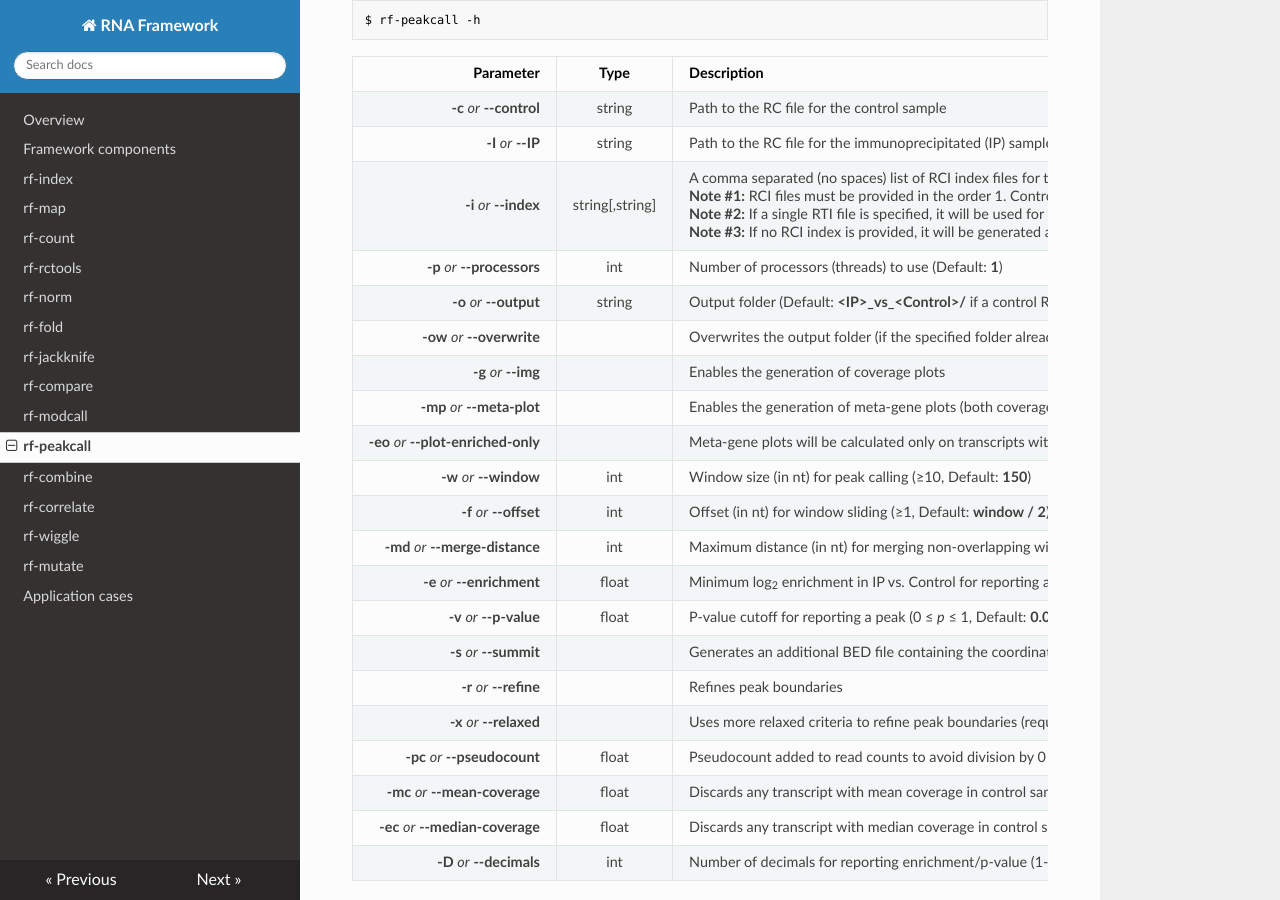
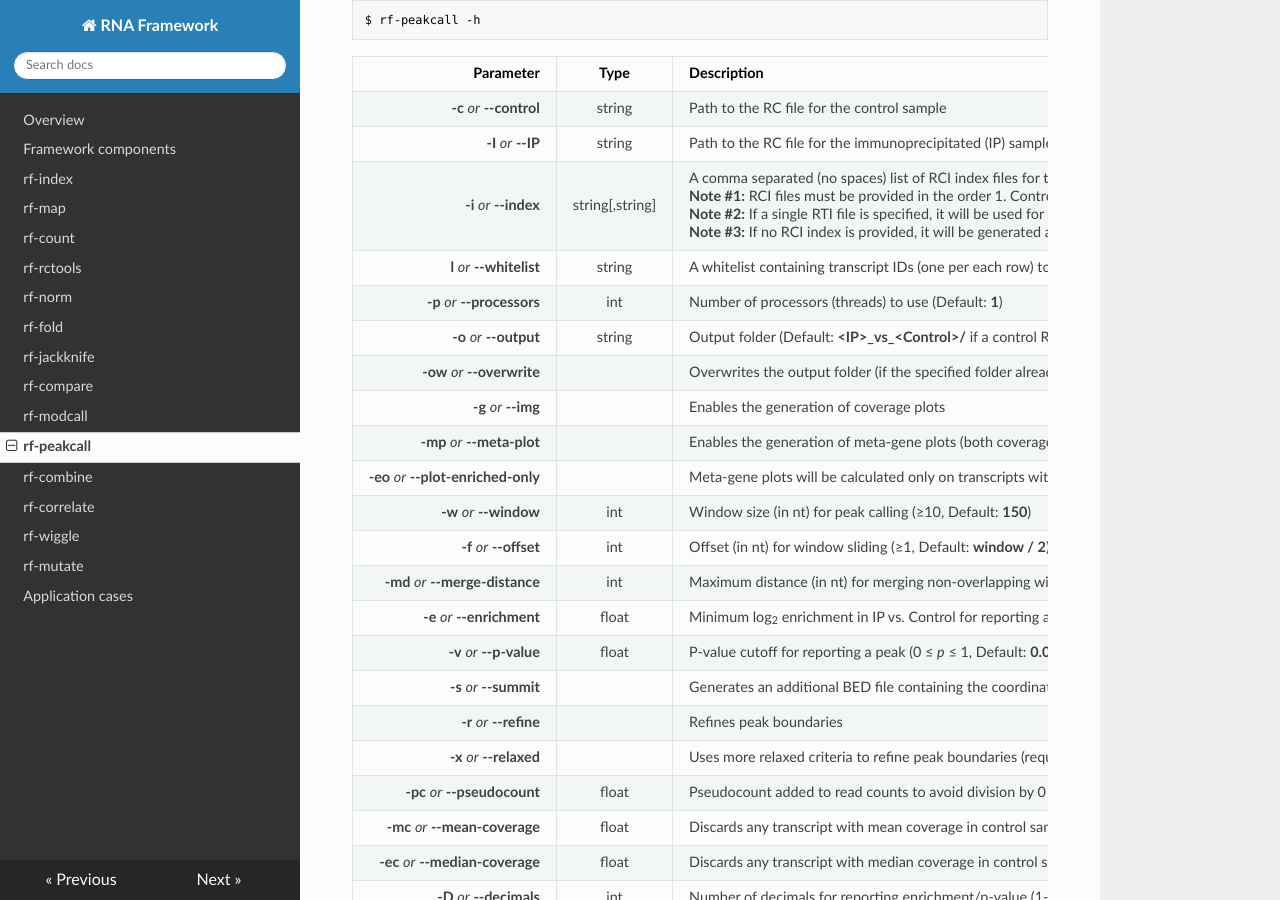
Before and after one commit to dincarnato/RNAFramework-docs, an MkDocs documentation site: the page built from docs/rf-peakcall.md, in a window 1280 px wide and 900 px high, scrolled down 2072 px. Built offline with MkDocs 1.6.1, drawn with Linux system fonts in a browser that asks for light colours; nearby versions of some CDN libraries; old or Windows-style settings are respelled for this version of MkDocs.

Commit message:
Added rf-peakcall -l parameter

```diff
--- a/docs/rf-peakcall.md
+++ b/docs/rf-peakcall.md
@@ -45,6 +45,7 @@ Parameter         | Type | Description
 __-c__ *or* __--control__ | string | Path to the RC file for the control sample
 __-I__ *or* __--IP__ | string | Path to the RC file for the immunoprecipitated (IP) sample
 __-i__ *or* __--index__ | string[,string] | A comma separated (no spaces) list of RCI index files for the provided RC files<br/>__Note #1:__ RCI files must be provided in the order 1. Control, 2. IP<br/>__Note #2:__ If a single RTI file is specified, it will be used for all RC files<br/>__Note #3:__ If no RCI index is provided, it will be generated at runtime, and stored in the same folder of the control/IP samples
+__l__ *or* __--whitelist__ | string | A whitelist containing transcript IDs (one per each row) to restrict the analysis to
 __-p__ *or* __--processors__ | int | Number of processors (threads) to use (Default: __1__)
 __-o__ *or* __--output__ | string | Output folder (Default: __&lt;IP&gt;\_vs\_&lt;Control&gt;/__ if a control RC file is provided, or __&lt;IP&gt;/__ if only the IP RC file is provided)
 __-ow__ *or* __--overwrite__ | | Overwrites the output folder (if the specified folder already exists)
```
